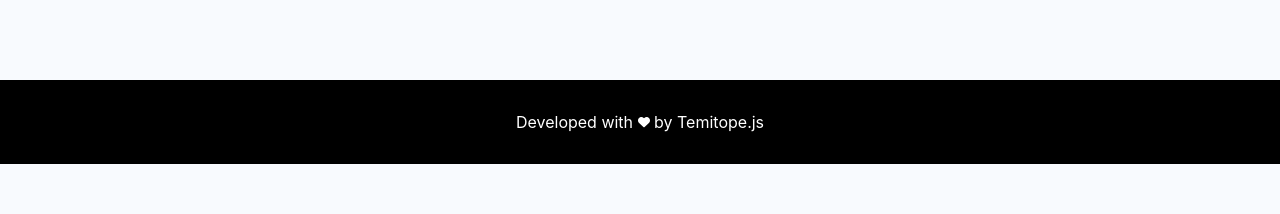
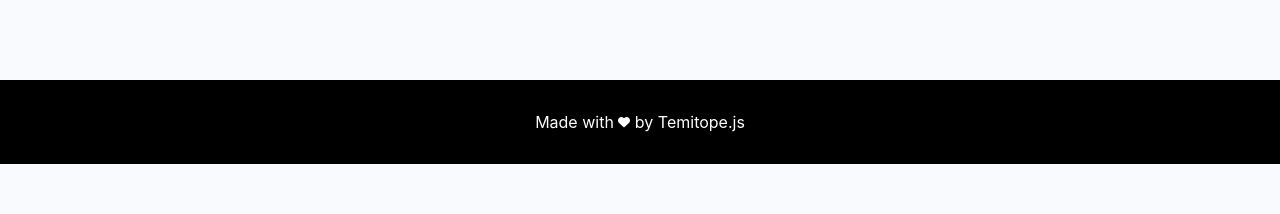
Before and after one commit to tope-olajide/sticky-notes, a Next.js app: page /components/Footer in a window 1280 px wide. Shown: the top 214 px of the page. Built offline with nearby package versions, Linux system fonts and the light colour scheme.

Commit message:
Update Footer.tsx

```diff
--- a/pages/components/Footer.tsx
+++ b/pages/components/Footer.tsx
@@ -5,9 +5,9 @@ import { faHeart } from '@fortawesome/free-solid-svg-icons'
 const Footer = () => {
     return (
         <>
-       <footer>
-<p>Developed with <FontAwesomeIcon icon={faHeart} size={"xs"} /> by Temitope.js</p>
-        </footer>
+            <footer>
+                <p>Made with <FontAwesomeIcon icon={faHeart} size={"xs"} /> by Temitope.js</p>
+            </footer>
         </>
     )
 }
```
